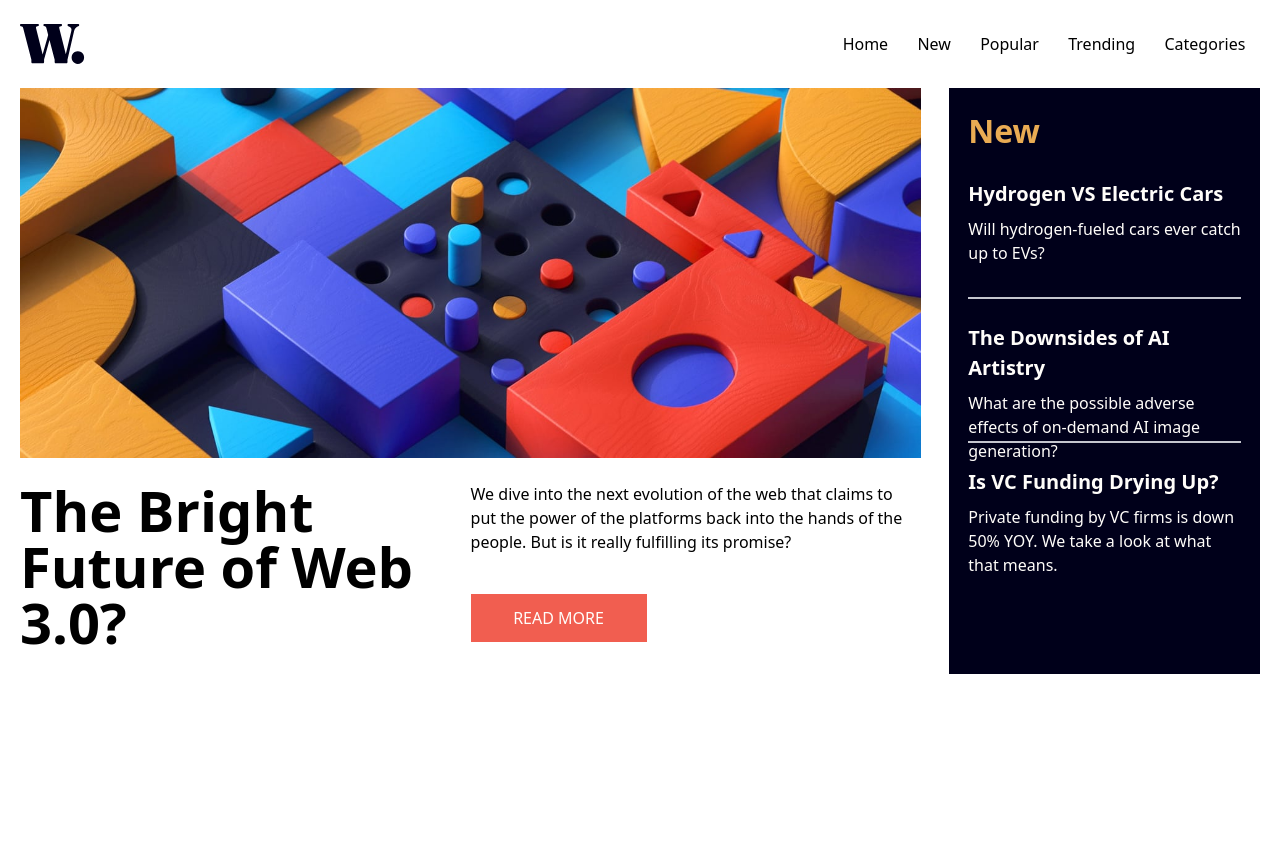
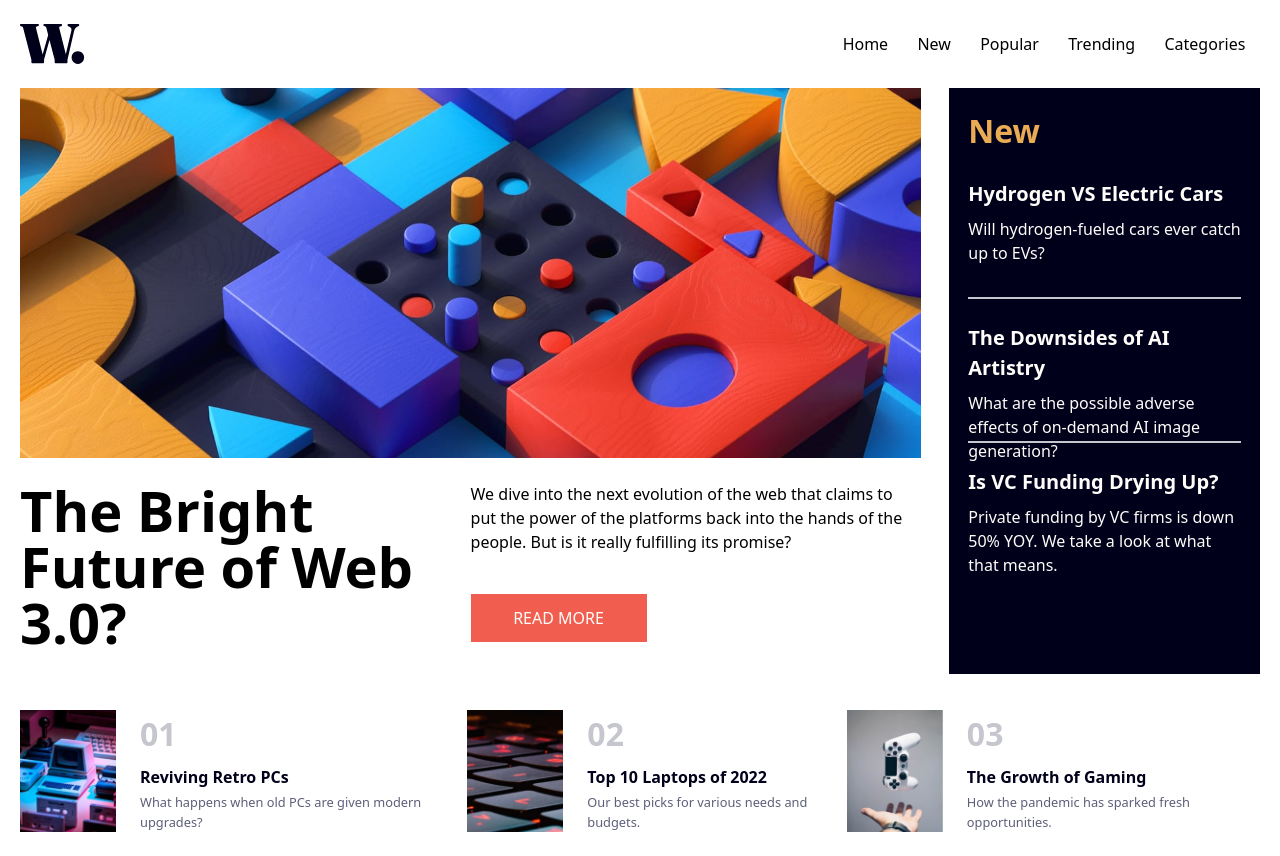
Before and after one commit to clasesucatmarlon/Retos, a React (Vite) app in the folder FrontentMentor/home-page/: page / in a window 1280 px wide. Before the commit the page ends 800 px from the top, so only its background shows below. Built offline with nearby package versions, Linux system fonts and the light colour scheme.

Commit message:
feat(Retos-HomePage): :sparkles: Componente para artículos
Componente para artículos

```diff
--- a/FrontentMentor/home-page/src/App.jsx
+++ b/FrontentMentor/home-page/src/App.jsx
@@ -1,16 +1,18 @@
 import Header from "./components/header/Header";
 import MainArticle from "./components/main/MainArticle";
 import NewContainer from "./components/news/NewContainer";
+import { ArticlesContainer } from "./components/articles/ArticlesContainer";
 
 const App = () => {
 
   return (
     <main className="px-5 pt-6">
       <Header />
-      <div className="sm:flex sm:gap-7">
+      <div className="sm:flex sm:gap-7 mb-9">
         <MainArticle />
         <NewContainer />
       </div>
+      <ArticlesContainer />
     </main>
   )
 }
--- /dev/null
+++ b/FrontentMentor/home-page/src/components/articles/Article.jsx
@@ -0,0 +1,26 @@
+import PropTypes from 'prop-types';
+
+
+const Article = ({image, number, title, content}) => {
+    return (
+        <article className="flex gap-6 mb-6">
+            <div className="w-[6rem] flex-none">
+                <img src={image} alt="Image retro computer" />
+            </div>
+            <div className="">
+                <p className="text-GrayishBlue text-[2rem] mb-[.4rem] mt-0 font-bold">{number}</p>
+                <h2 className="text-VeryDarkBlue font-bold mb-[.3rem] hover:text-SoftOrange hover:cursor-pointer">{title}</h2>
+                <p className="text-DarkGrayishBlue text-[.8rem]">{content}</p>
+            </div>
+        </article>
+    )
+}
+
+Article.propTypes = {
+    image: PropTypes.any,
+    number: PropTypes.string.isRequired,
+    title: PropTypes.string.isRequired,
+    content: PropTypes.string.isRequired
+}
+
+export default Article;
--- /dev/null
+++ b/FrontentMentor/home-page/src/components/articles/ArticlesContainer.jsx
@@ -0,0 +1,47 @@
+import Article from "./Article";
+
+import imagArticle01 from "../../assets/images/image-retro-pcs.jpg";
+import imagArticle02 from "../../assets/images/image-top-laptops.jpg";
+import imagArticle03 from "../../assets/images/image-gaming-growth.jpg";
+
+
+const inforArticles = [
+    {
+        image: imagArticle01,
+        number: "01",
+        title: "Reviving Retro PCs",
+        content: "What happens when old PCs are given modern upgrades?"
+    },
+    {
+        image: imagArticle02,
+        number: "02",
+        title: "Top 10 Laptops of 2022",
+        content: "Our best picks for various needs and budgets."
+    },
+    {
+        image: imagArticle03,
+        number: "03",
+        title: "The Growth of Gaming",
+        content: "How the pandemic has sparked fresh opportunities."
+    },
+]
+
+export const ArticlesContainer = () => {
+    return (
+        <section className="sm:flex">
+            {
+                inforArticles.map( (item, index) => {
+                    return (
+                        <Article
+                            key={index}
+                            image={item.image}
+                            number={item.number}
+                            title={item.title}
+                            content={item.content}
+                        />
+                    )
+                })
+            }
+        </section>
+    )
+}
```
